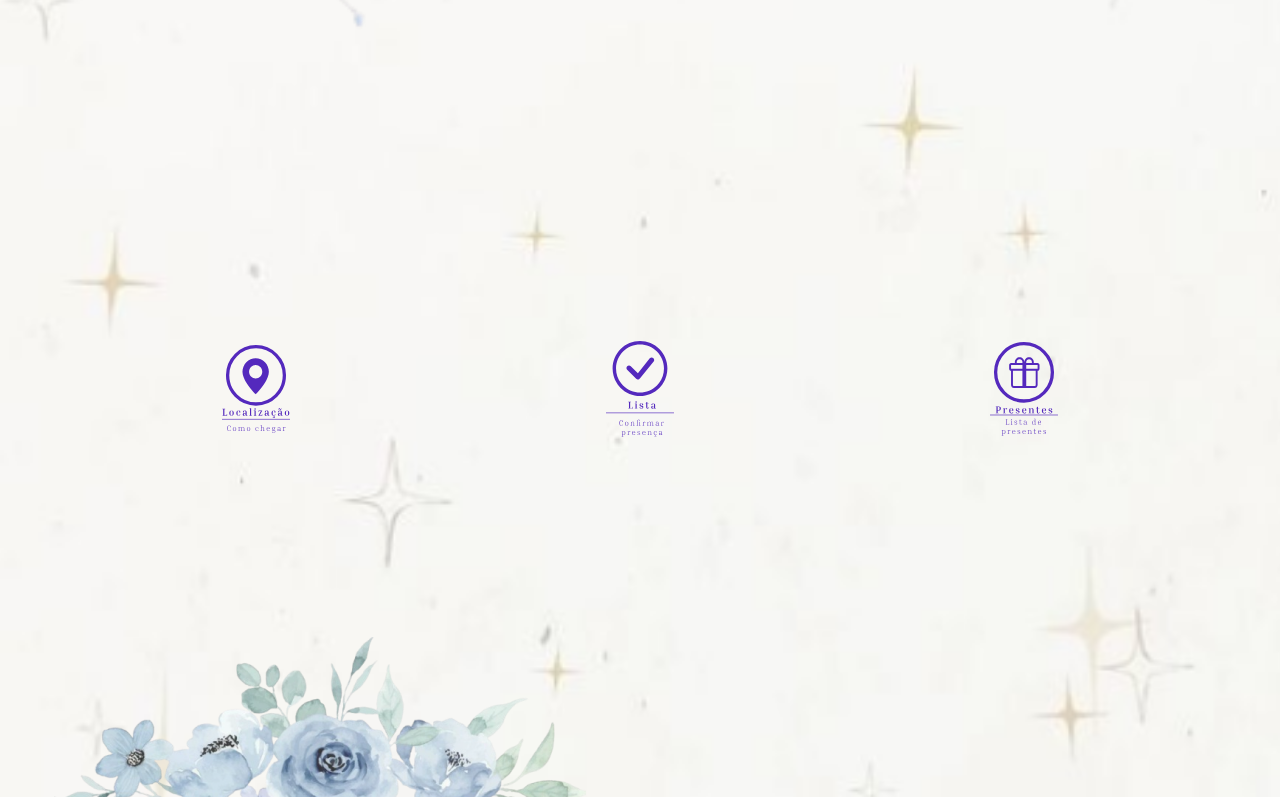
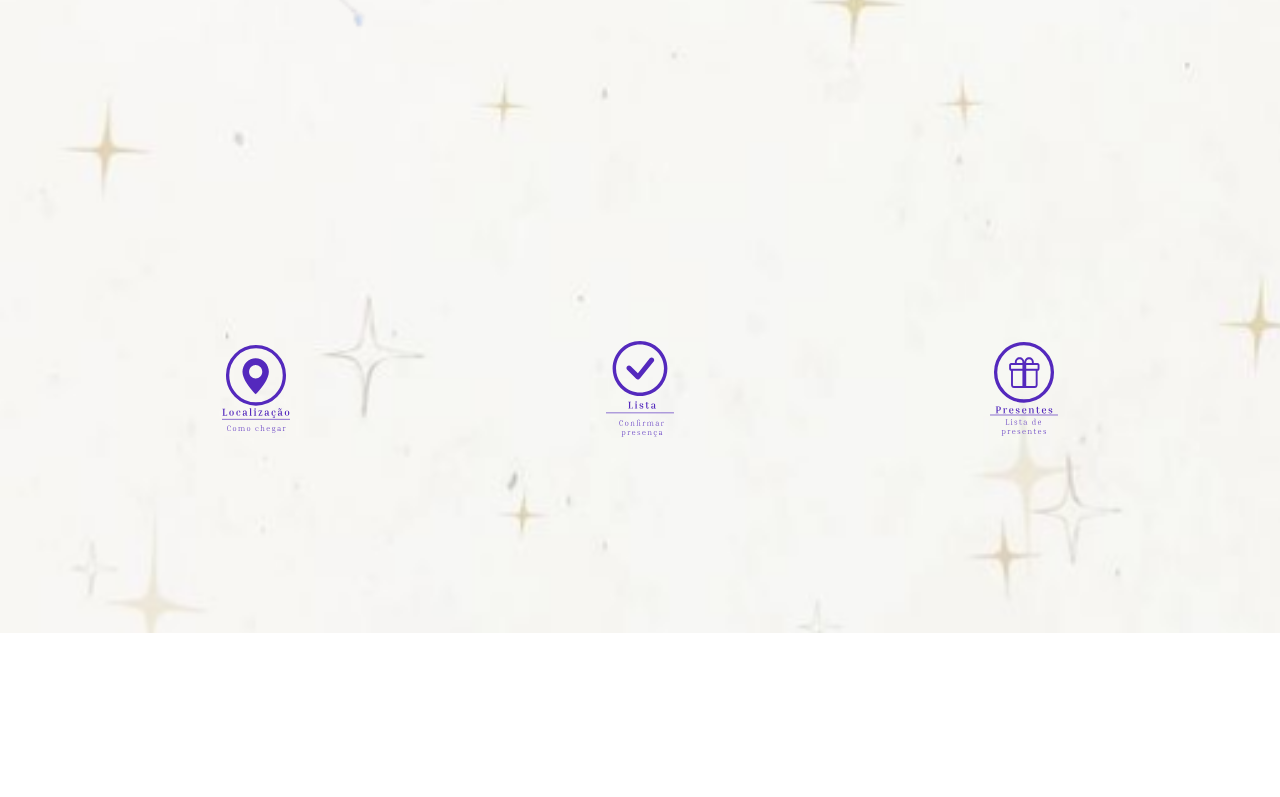
Before and after one commit to LemosSilveira/15TH_MariaLuiza, a plain HTML site: page index.html in a window 1280 px wide. Shown: the part 1905-2702 px from the top of the page. After the commit the page ends 2538 px from the top, so only its background shows below. Drawn offline with Linux system fonts and the light colour scheme; a web font is replaced by a local one.

Commit message:
correção

```diff
--- a/index.html
+++ b/index.html
@@ -44,9 +44,7 @@
             <a href=""><img class="Icon" src="assets/Lista Icon.svg" alt="confirmateIcon"></a>
             <a href=""><img class="Icon" src="assets/GiftIcon.svg" alt="GiftIcon"></a>
         </div>
-        <div class="imgFooter">
-            <img class="footerimg" src="assets/footerimage-nofound.png" alt="footerimg">
-        </div>
+
 
 
     </footer>
```
